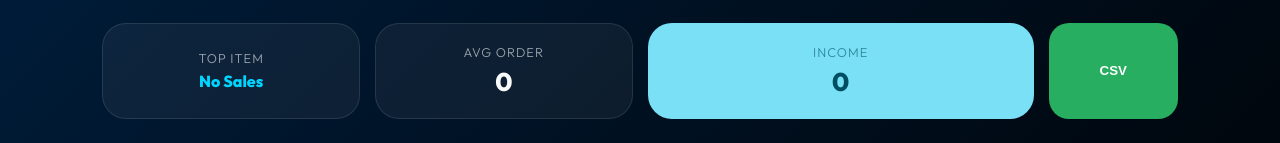
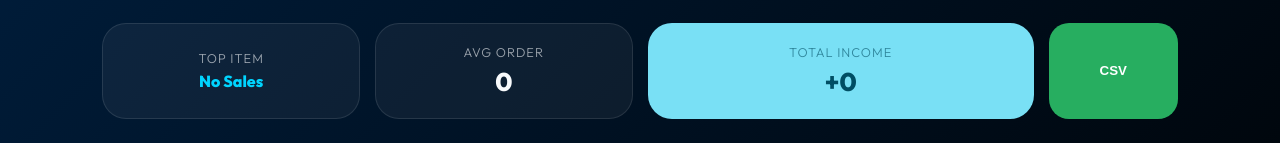
Before and after one commit to Jawad-o0/webtech-project, a React (Create React App) app: page / in a window 1280 px wide. Both pictures are taken after a click on the button "Report". Shown: the part 219-362 px from the top of the page. Built offline with nearby package versions, Linux system fonts and the light colour scheme.

Commit message:
Update App.js

```diff
--- a/src/App.js
+++ b/src/App.js
@@ -201,7 +201,7 @@ const IrshadStore = () => {
           <div className="revenue-glass">
             <div className="stat"><span>Top Item</span><h2 style={{fontSize:'1rem', color:'#00d4ff'}}>{getTopItem()}</h2></div>
             <div className="stat"><span>Avg Order</span><h2>{avgSale}</h2></div>
-            <div className="stat accent"><span>Income</span><h2>{totalRevenue.toLocaleString()}</h2></div>
+            <div className="stat accent"><span>Total Income</span><h2>+{totalRevenue.toLocaleString()}</h2></div>
             <button className="export-btn" onClick={exportCSV}>CSV</button>
           </div>
 
```
